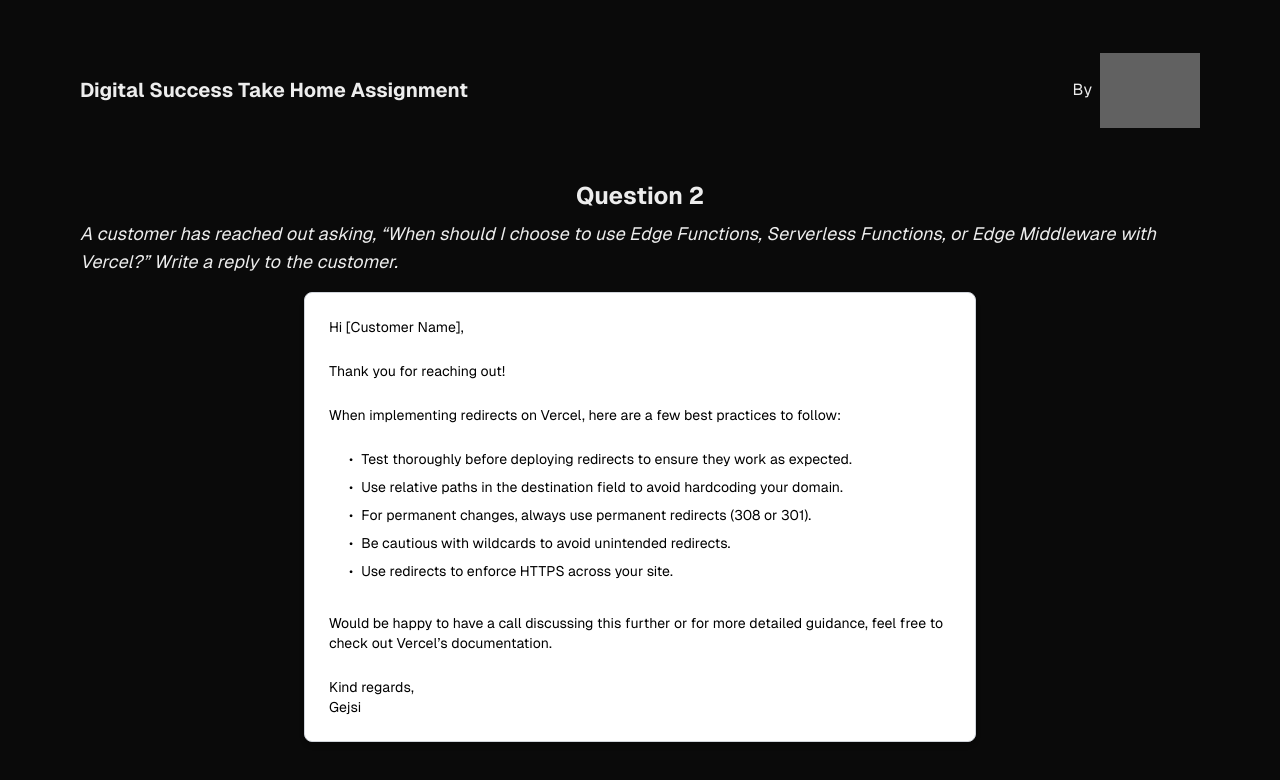
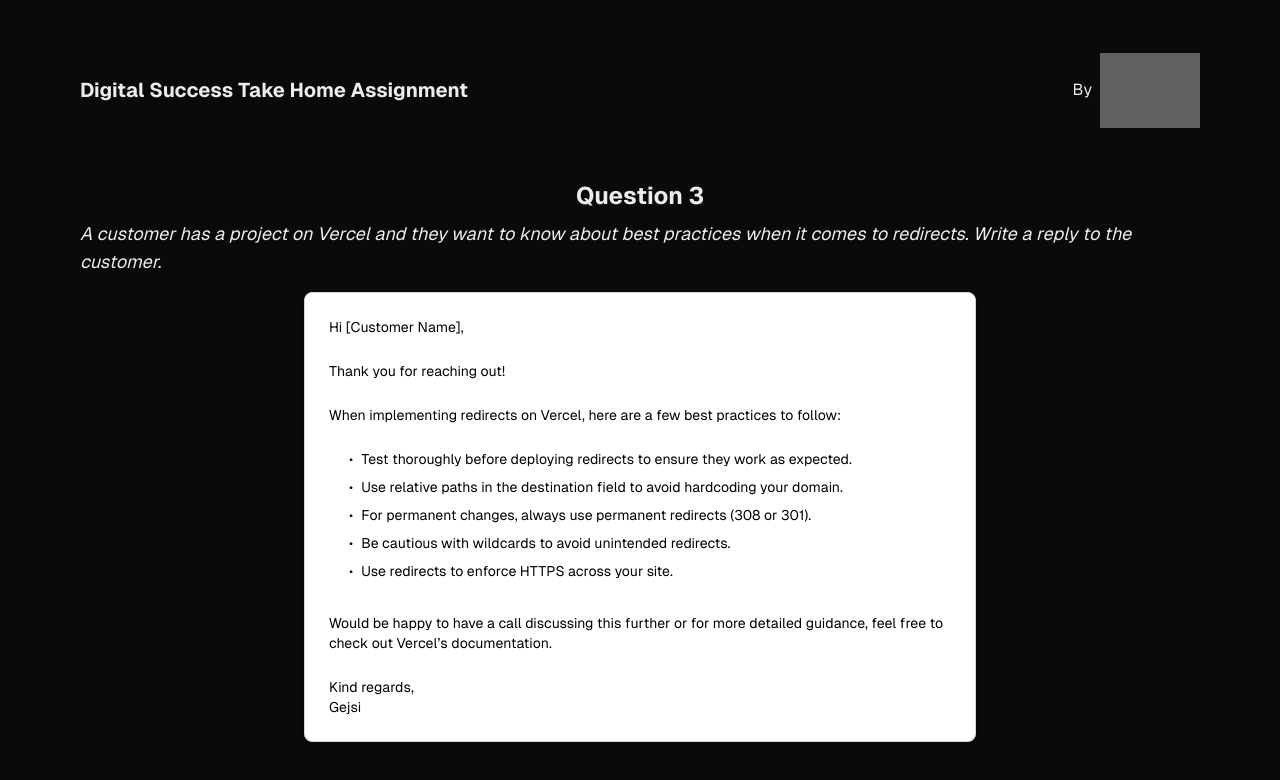
Before and after one commit to SirGejsi/nextjs-boilerplate, a Next.js app: page /questions/question3 in a window 1280 px wide. Shown: the top 780 px of the page. Built offline with nearby package versions, Linux system fonts and the light colour scheme; grey boxes are pictures that could not be loaded.

Commit message:
Update page.tsx

```diff
--- a/app/questions/question3/page.tsx
+++ b/app/questions/question3/page.tsx
@@ -20,9 +20,9 @@
       </header>
 
       <main className="flex flex-col items-center">
-        <h2 className="text-2xl font-bold mt-12">Question 2</h2>
+        <h2 className="text-2xl font-bold mt-12">Question 3</h2>
         <p className="text-lg mt-2 italic">
-          A customer has reached out asking, “When should I choose to use Edge Functions, Serverless Functions, or Edge Middleware with Vercel?” Write a reply to the customer.
+          A customer has a project on Vercel and they want to know about best practices when it comes to redirects. Write a reply to the customer.
         </p>
 
         {/* Email Component */}
```
